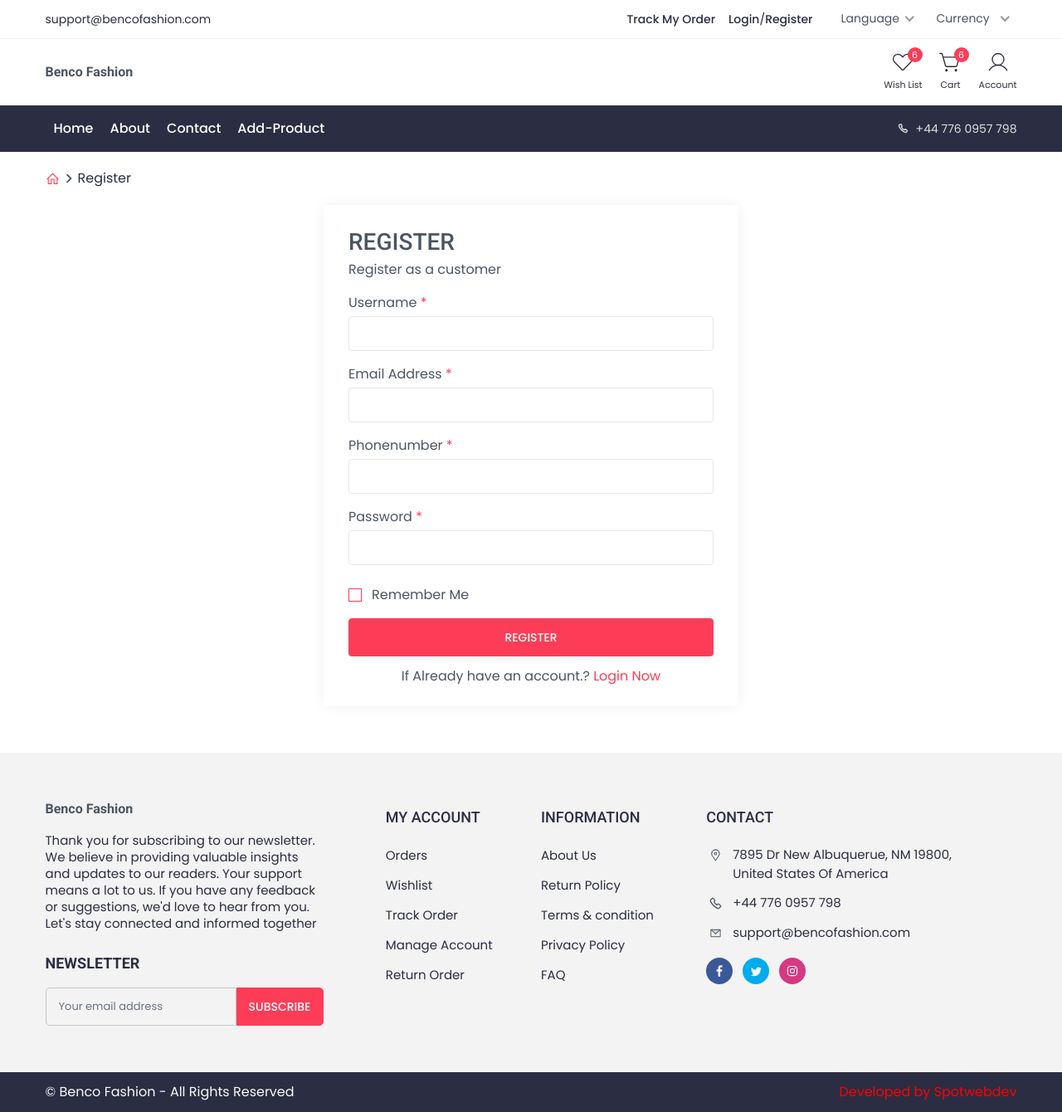
After one commit to SPOTWEBDEV/shopping, a PHP site: page /shopping/user/register/ in a window 1280 px wide. The commit adds this page. Shown: the whole page at 83% size. Run offline with PHP 8.4, Linux system fonts and the light colour scheme.

Commit message:
done working on the user dashboards pages , register  and fix error tht occurs on the landing pages

```diff
--- a/components/nav/index.php
+++ b/components/nav/index.php
@@ -17,7 +17,7 @@
                 <div class="mr-4 flex items-center py-2">
                     <a href="<?php echo $domain  ?>user/login/" class="text-secondary text-sm hover:text-primary font-medium leading-[26px] transition duration-200">Login</a>
                     <span class="text-secondary text-sm">/</span>
-                    <a href="register.html" class="text-secondary text-sm hover:text-primary font-medium leading-[26px] transition duration-200">Register</a>
+                    <a href="<?php echo $domain ?>user/register/" class="text-secondary text-sm hover:text-primary font-medium leading-[26px] transition duration-200">Register</a>
                 </div>
 
                 <!-- Language -->
@@ -146,8 +146,7 @@
                                 <?php echo $sitename ?> Shop</p>
                             <div class="flex justify-between">
                                 <a href="<?php echo $domain ?>user/login/" class="min-w-[85px] rounded-[3px] py-1 px-[15px] border border-primary bg-primary text-white inline-block text-center text-sm font-medium hover:bg-transparent hover:text-primary transition duration-300">JOIN</a>
-                                <a href="<?php echo $domain ?>user/rgister/" class="min-w-[85px] rounded-[3px] py-1 px-2.5 border border-primary hover:bg-primary bg-white hover:text-white inline-block text-center text-sm font-medium text-primary transition duration-300">Sing
-                                    in</a>
+                                <a href="<?php echo $domain ?>user/register/" class="min-w-[85px] rounded-[3px] py-1 px-2.5 border border-primary hover:bg-primary bg-white hover:text-white inline-block text-center text-sm font-medium text-primary transition duration-300">Signup</a>
                             </div>
                         </div>
                         <div class="pt-2.5">
--- a/components/nav/sidenav.php
+++ b/components/nav/sidenav.php
@@ -28,7 +28,7 @@
                             </span>
                             Manage My Account
                         </a>
-                        <a href="<?php echo "$domain"  ?>user/settings/edit-profile/index.php" class="pl-7 pt-1 block text-primary">Profile
+                        <a href="<?php echo "$domain"  ?>user/settings/edit-profile/" class="pl-7 pt-1 block text-primary">Profile
                             Information</a>
                         <a href="<?php echo "$domain"  ?>user/shipping/" class="pl-7 pt-1 block hover:text-primary">Shipping Address</a>
                         <a href="<?php echo "$domain"  ?>user/settings/change-password/index.php" class="pl-7 pt-1 pb-3 block hover:text-primary">Change
--- /dev/null
+++ b/server/config.php
@@ -0,0 +1,6 @@
+ <?php
+
+
+
+         ?>
+ <script src="https://cdnjs.cloudflare.com/ajax/libs/jquery/3.7.1/jquery.min.js" integrity="sha512-v2CJ7UaYy4JwqLDIrZUI/4hqeoQieOmAZNXBeQyjo21dadnwR+8ZaIJVT8EE2iyI61OV8e6M8PP2/4hpQINQ/g==" crossorigin="anonymous" referrerpolicy="no-referrer"></script>
--- a/user/login/index.php
+++ b/user/login/index.php
@@ -1,6 +1,6 @@
 <?php
 include('../../server/connection.php');
-// include('../../server/config.php');
+include('../../server/config.php');
 
 
 
--- /dev/null
+++ b/user/register/index.php
@@ -0,0 +1,140 @@
+<?php
+include('../../server/connection.php');
+// include('../../server/config.php');
+
+
+
+
+if (isset($_POST['submit'])) {
+         $username = $_POST['username'];
+         $email = $_POST['email'];
+         $phone_number = $_POST['phone_number'];
+         $password = $_POST['password'];
+
+         $statement = "INSERT INTO `client`(`username`, `email`, `phone_number`, `password`) VALUES ('$username','$email','$phone_number','$password ')";
+         $query = mysqli_query($connection, $statement);
+
+    if($query){
+                  echo "<script>alert('sucess')</script>";
+                  echo "<script>window.location.href = '../login/';</script>";
+    }else{
+                  echo "<script>alert('bad')</script>";
+    }
+
+
+
+}
+
+?>
+
+
+
+
+<!DOCTYPE html>
+<html lang="en">
+
+<head>
+
+         <meta charset="UTF-8">
+         <meta http-equiv="X-UA-Compatible" content="IE=edge">
+         <meta name="viewport" content="width=device-width, initial-scale=1.0">
+         <title>Rafcart-Tailwind</title>
+         <link rel="shortcut icon" href="../../assets/images/favicon.png" type="image/x-icon">
+         <link rel="stylesheet" href="../../assets/css/nice-select2.css">
+         <link rel="stylesheet" href="../../assets/css/main.css">
+         <script defer src="../../assets/js/alpine.min.js"></script>
+</head>
+
+<body>
+
+
+
+
+
+         <?php
+         include('../../components/loader/Preloader.php');
+         include('../../components/nav/index.php');
+         ?>
+
+         <!-- breadcrumbs -->
+         <div class="container py-5 flex items-center">
+                  <a href="index-1.html" class="flex  items-center">
+                           <span class="text-primary">
+                                    <svg width="17" height="17" viewBox="0 0 32 32">
+                                             <path fill="currentColor" d="m16 2.594l-.719.687l-13 13L3.72 17.72L5 16.437V28h9V18h4v10h9V16.437l1.281 1.282l1.438-1.438l-13-13zm0 2.844l9 9V26h-5V16h-8v10H7V14.437z" />
+                                    </svg>
+                           </span>
+                           <span>
+                                    <svg width="22" height="22" viewBox="0 0 24 24">
+                                             <path fill="currentColor" d="M10 6L8.59 7.41L13.17 12l-4.58 4.59L10 18l6-6l-6-6z" />
+                                    </svg>
+                           </span>
+
+                  </a>
+                  <a href="#" class="text-secondary text-[13px] sm:text-base"> Register </a>
+         </div>
+         <!-- breadcrumbs end-->
+
+         <!--Login wrap-->
+         <div class="w-full max-w-[500px] mx-auto box_shadow rounded px-[30px] py-[24px] mb-14">
+                  <h4 class="text-[28px] uppercase font-medium">Register</h4>
+                  <p class="mb-4 text_md">Register as a customer</p>
+                  <form method="POST">
+                           <div>
+                                    <div>
+                                             <label class="block">Username <span class="text-primary">*</span></label>
+                                             <input class="w-full border border-[#E9E4E4] rounded focus:ring-0 focus:border-primary mt-1" type="text" name="username">
+                                    </div>
+
+                                    <div class="mt-4">
+                                             <label class="block">Email Address <span class="text-primary">*</span></label>
+                                             <input class="w-full border border-[#E9E4E4] rounded focus:ring-0 focus:border-primary mt-1" type="email" name="email">
+                                    </div>
+
+
+                                    <div class="mt-4">
+                                             <label class="block">Phonenumber <span class="text-primary">*</span></label>
+                                             <input class="w-full border border-[#E9E4E4] rounded focus:ring-0 focus:border-primary mt-1" type="text" name="phone_number">
+                                    </div>
+
+                                    <div class="mt-4">
+                                             <label class="block">Password <span class="text-primary">*</span></label>
+                                             <input class="w-full border border-[#E9E4E4] rounded focus:ring-0 focus:border-primary mt-1" type="password" name="password">
+                                    </div>
+
+                                    <div class="flex justify-between items-center mt-6">
+                                             <div class="flex gap-3 items-center">
+                                                      <input type="checkbox" class="focus:ring-0 text-primary border border-primary focus:bg-primary focus:outline-none" id="save-default">
+                                                      <label for="save-default" class="text-sm sm:text-base">Remember Me</label>
+                                             </div>
+                                             <div>
+
+                                             </div>
+                                    </div>
+
+
+
+                           </div>
+                           <div class="mt-4">
+                                    <button type="submit" class="default_btn rounded w-full" name="submit">Register</button>
+                           </div>
+                  </form>
+
+
+
+                  <p class="text-center mt-3 mb-0">If Already have an account.? <a href="<?php echo $domain ?>user/login/" class="text-primary">Login
+                                    Now</a></p>
+         </div>
+
+         <!-- footer area -->
+         <?php
+         include('../../components/footer/index.php');
+         ?>
+         <!-- copyright end -->
+
+         <!-- script -->
+         <script src="../../assets/js/nice-select2.js"></script>
+         <script src="../../assets/js/main.js"></script>
+</body>
+
+</html>
--- a/user/settings/change-password/index.php
+++ b/user/settings/change-password/index.php
@@ -3,7 +3,7 @@
 
 
 <?php
-include_once('../../../server/database.php');
+include_once('../../../server/connection.php');
 include('../../../server/clients/auth/index.php');
 
 
--- a/user/settings/edit-profile/index.php
+++ b/user/settings/edit-profile/index.php
@@ -1,5 +1,5 @@
 <?php
-include_once('../../../server/database.php');
+include_once('../../../server/connection.php');
 include('../../../server/clients/auth/index.php');
 
 
```
Also changed, not shown: server/clients/auth/index.php (+18 -31 lines), user/dashboard/index.php (+4 -4 lines), user/profile/index.php (+5 -4 lines).
